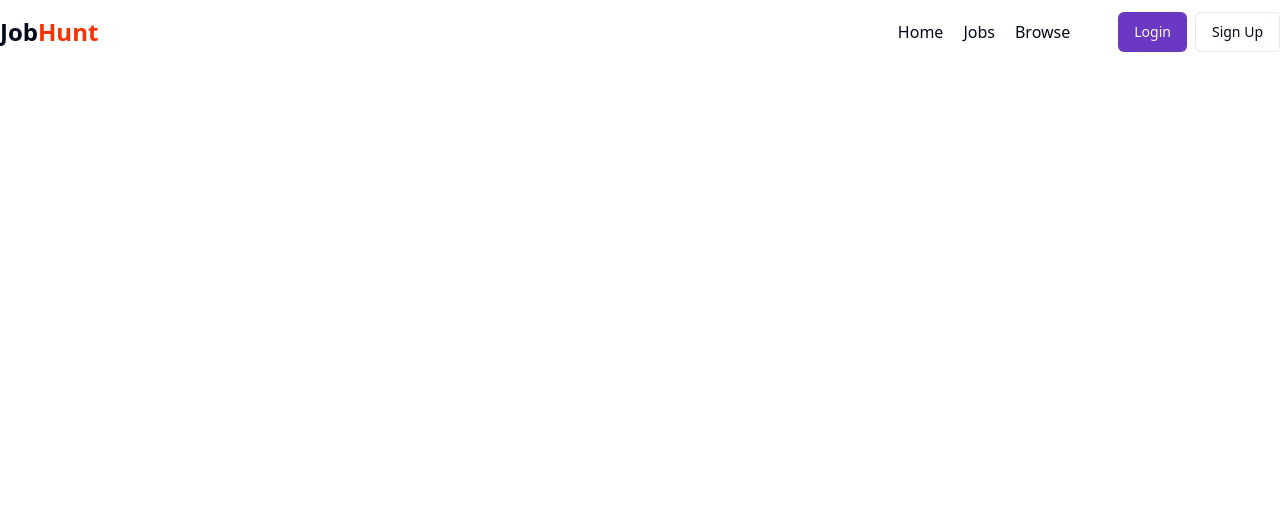
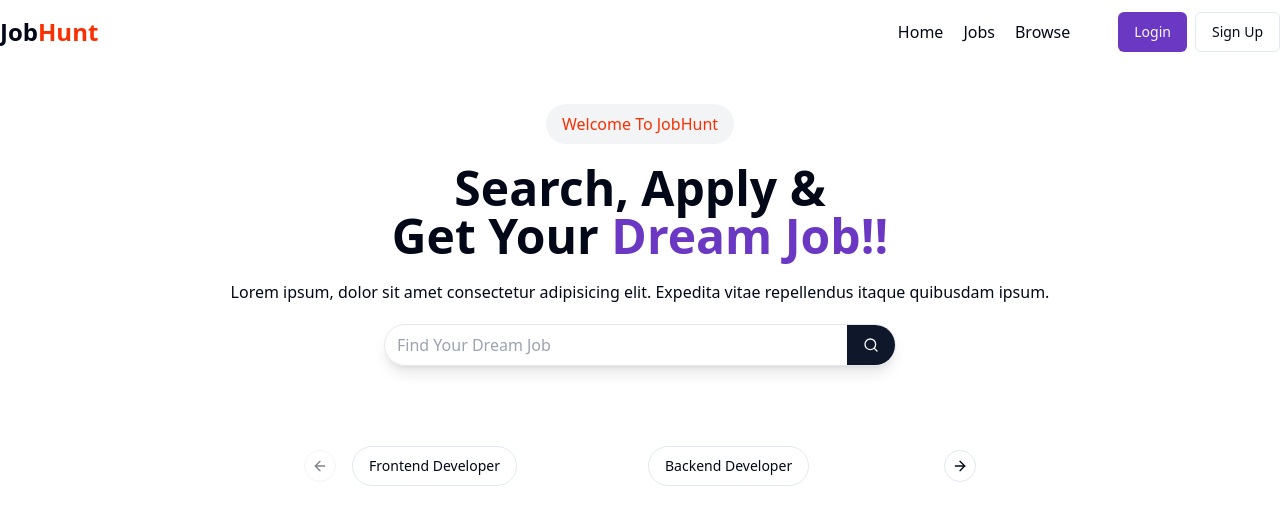
Before and after one commit to JayantRautela/JobHunt, a React (Vite) app in the folder frontend/: page / in a window 1280 px wide. Shown: the top 524 px of the page. Built offline with nearby package versions, Linux system fonts and the light colour scheme.

Commit message:
created HeroSection and CategoryCarousel component

```diff
--- a/frontend/package.json
+++ b/frontend/package.json
@@ -19,6 +19,7 @@
     "axios": "^1.7.9",
     "class-variance-authority": "^0.7.1",
     "clsx": "^2.1.1",
+    "embla-carousel-react": "^8.5.2",
     "lucide-react": "^0.473.0",
     "next-themes": "^0.4.4",
     "react": "^18.3.1",
--- /dev/null
+++ b/frontend/src/components/CategoryCarousel.jsx
@@ -0,0 +1,32 @@
+import { Carousel, CarouselContent, CarouselItem, CarouselNext, CarouselPrevious } from './ui/carousel';
+import { Button } from './ui/button';
+
+const category = [
+    "Frontend Developer",
+    "Backend Developer",
+    "Data Science",
+    "Graphic Designer",
+    "FullStack Developer"
+]
+
+const CategoryCarousel = () => {
+    return (
+        <div>
+            <Carousel className="w-full max-w-xl mx-auto my-20">
+                <CarouselContent>
+                    {
+                        category.map((cat, index) => (
+                            <CarouselItem key={index} className="md:basis-1/2 lg-basis-1/3">
+                                <Button variant="outline" className="rounded-full">{cat}</Button>
+                            </CarouselItem>
+                        ))
+                    }
+                </CarouselContent>
+                <CarouselPrevious />
+                <CarouselNext />
+            </Carousel>
+        </div>
+    )
+}
+
+export default CategoryCarousel
--- /dev/null
+++ b/frontend/src/components/HeroSection.jsx
@@ -0,0 +1,26 @@
+import { Button } from "./ui/button";
+import { Search } from "lucide-react";
+
+const HeroSection = () => {
+  return (
+    <div className='text-center'>
+      <div className="flex flex-col gap-5 my-10">
+        <span className='mx-auto px-4 py-2 rounded-full bg-gray-100 text-[#f83002] font-medium'>Welcome To JobHunt</span>
+        <h1 className="text-5xl font-bold">Search, Apply & <br /> Get Your  <span className="text-[#6a38c2]">Dream Job!!</span></h1>
+        <p>Lorem ipsum, dolor sit amet consectetur adipisicing elit. Expedita vitae repellendus itaque quibusdam ipsum.</p>
+        <div className="flex w-[40%] shadow-lg border border-gray-200 pl-3 rounded-full items-center gap-4 mx-auto">
+          <input
+            type="text"
+            placeholder="Find Your Dream Job"
+            className="outline-none border-none w-full"
+          />
+          <Button className="rounded-r-full ">
+            <Search className="h-5 w-5"/>
+          </Button>
+        </div>
+      </div>
+    </div>
+  )
+}
+
+export default HeroSection
--- a/frontend/src/components/Home.jsx
+++ b/frontend/src/components/Home.jsx
@@ -1,9 +1,15 @@
 import Navbar from "./shared/Navbar"
+import HeroSection from './HeroSection';
+import CategoryCarousel from './CategoryCarousel'
 
 const Home = () => {
   return (
     <div>
       <Navbar />
+      <HeroSection />
+      <CategoryCarousel />
+      {/* <LatestJobs />
+      <Footer /> */}
     </div>
   )
 }
--- /dev/null
+++ b/frontend/src/components/ui/carousel.jsx
@@ -0,0 +1,193 @@
+import * as React from "react"
+import useEmblaCarousel from "embla-carousel-react";
+import { ArrowLeft, ArrowRight } from "lucide-react"
+
+import { cn } from "@/lib/utils"
+import { Button } from "@/components/ui/button"
+
+const CarouselContext = React.createContext(null)
+
+function useCarousel() {
+  const context = React.useContext(CarouselContext)
+
+  if (!context) {
+    throw new Error("useCarousel must be used within a <Carousel />")
+  }
+
+  return context
+}
+
+const Carousel = React.forwardRef((
+  {
+    orientation = "horizontal",
+    opts,
+    setApi,
+    plugins,
+    className,
+    children,
+    ...props
+  },
+  ref
+) => {
+  const [carouselRef, api] = useEmblaCarousel({
+    ...opts,
+    axis: orientation === "horizontal" ? "x" : "y",
+  }, plugins)
+  const [canScrollPrev, setCanScrollPrev] = React.useState(false)
+  const [canScrollNext, setCanScrollNext] = React.useState(false)
+
+  const onSelect = React.useCallback((api) => {
+    if (!api) {
+      return
+    }
+
+    setCanScrollPrev(api.canScrollPrev())
+    setCanScrollNext(api.canScrollNext())
+  }, [])
+
+  const scrollPrev = React.useCallback(() => {
+    api?.scrollPrev()
+  }, [api])
+
+  const scrollNext = React.useCallback(() => {
+    api?.scrollNext()
+  }, [api])
+
+  const handleKeyDown = React.useCallback((event) => {
+    if (event.key === "ArrowLeft") {
+      event.preventDefault()
+      scrollPrev()
+    } else if (event.key === "ArrowRight") {
+      event.preventDefault()
+      scrollNext()
+    }
+  }, [scrollPrev, scrollNext])
+
+  React.useEffect(() => {
+    if (!api || !setApi) {
+      return
+    }
+
+    setApi(api)
+  }, [api, setApi])
+
+  React.useEffect(() => {
+    if (!api) {
+      return
+    }
+
+    onSelect(api)
+    api.on("reInit", onSelect)
+    api.on("select", onSelect)
+
+    return () => {
+      api?.off("select", onSelect)
+    };
+  }, [api, onSelect])
+
+  return (
+    (<CarouselContext.Provider
+      value={{
+        carouselRef,
+        api: api,
+        opts,
+        orientation:
+          orientation || (opts?.axis === "y" ? "vertical" : "horizontal"),
+        scrollPrev,
+        scrollNext,
+        canScrollPrev,
+        canScrollNext,
+      }}>
+      <div
+        ref={ref}
+        onKeyDownCapture={handleKeyDown}
+        className={cn("relative", className)}
+        role="region"
+        aria-roledescription="carousel"
+        {...props}>
+        {children}
+      </div>
+    </CarouselContext.Provider>)
+  );
+})
+Carousel.displayName = "Carousel"
+
+const CarouselContent = React.forwardRef(({ className, ...props }, ref) => {
+  const { carouselRef, orientation } = useCarousel()
+
+  return (
+    (<div ref={carouselRef} className="overflow-hidden">
+      <div
+        ref={ref}
+        className={cn(
+          "flex",
+          orientation === "horizontal" ? "-ml-4" : "-mt-4 flex-col",
+          className
+        )}
+        {...props} />
+    </div>)
+  );
+})
+CarouselContent.displayName = "CarouselContent"
+
+const CarouselItem = React.forwardRef(({ className, ...props }, ref) => {
+  const { orientation } = useCarousel()
+
+  return (
+    (<div
+      ref={ref}
+      role="group"
+      aria-roledescription="slide"
+      className={cn(
+        "min-w-0 shrink-0 grow-0 basis-full",
+        orientation === "horizontal" ? "pl-4" : "pt-4",
+        className
+      )}
+      {...props} />)
+  );
+})
+CarouselItem.displayName = "CarouselItem"
+
+const CarouselPrevious = React.forwardRef(({ className, variant = "outline", size = "icon", ...props }, ref) => {
+  const { orientation, scrollPrev, canScrollPrev } = useCarousel()
+
+  return (
+    (<Button
+      ref={ref}
+      variant={variant}
+      size={size}
+      className={cn("absolute  h-8 w-8 rounded-full", orientation === "horizontal"
+        ? "-left-12 top-1/2 -translate-y-1/2"
+        : "-top-12 left-1/2 -translate-x-1/2 rotate-90", className)}
+      disabled={!canScrollPrev}
+      onClick={scrollPrev}
+      {...props}>
+      <ArrowLeft className="h-4 w-4" />
+      <span className="sr-only">Previous slide</span>
+    </Button>)
+  );
+})
+CarouselPrevious.displayName = "CarouselPrevious"
+
+const CarouselNext = React.forwardRef(({ className, variant = "outline", size = "icon", ...props }, ref) => {
+  const { orientation, scrollNext, canScrollNext } = useCarousel()
+
+  return (
+    (<Button
+      ref={ref}
+      variant={variant}
+      size={size}
+      className={cn("absolute h-8 w-8 rounded-full", orientation === "horizontal"
+        ? "-right-12 top-1/2 -translate-y-1/2"
+        : "-bottom-12 left-1/2 -translate-x-1/2 rotate-90", className)}
+      disabled={!canScrollNext}
+      onClick={scrollNext}
+      {...props}>
+      <ArrowRight className="h-4 w-4" />
+      <span className="sr-only">Next slide</span>
+    </Button>)
+  );
+})
+CarouselNext.displayName = "CarouselNext"
+
+export { Carousel, CarouselContent, CarouselItem, CarouselPrevious, CarouselNext };
```
Also changed, not shown: 1 other file (tests, documents, lock files or other folders).
